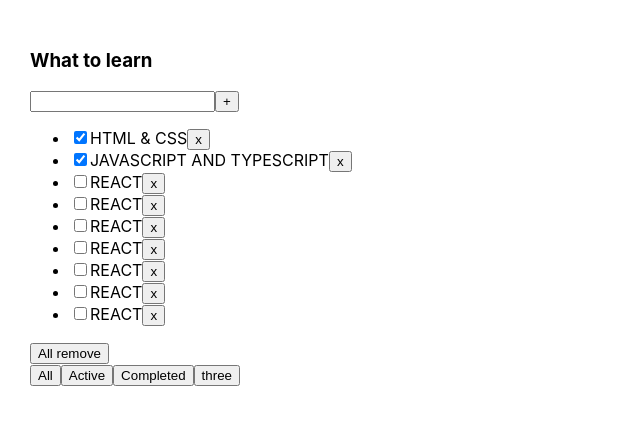
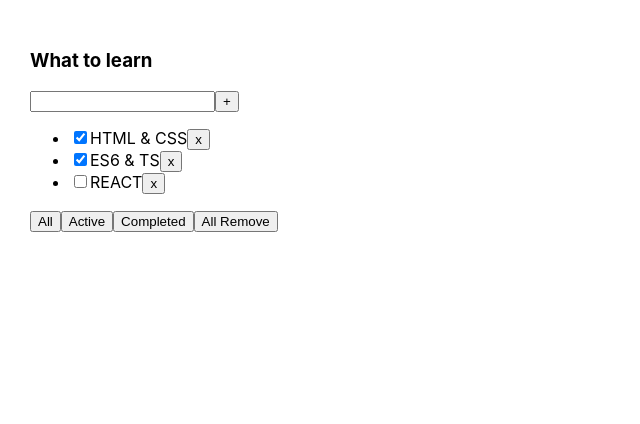
Before and after one commit to MasloyMax/1-todolist, a React (Create React App) app: page / in a window 1280 px wide. Shown: the top 424 px of the page, without its empty margins (0-640 px from the left). Built offline with nearby package versions, Linux system fonts and the light colour scheme.

Commit message:
Commit td

```diff
--- a/package.json
+++ b/package.json
@@ -10,10 +10,12 @@
     "@types/node": "^16.18.1",
     "@types/react": "^18.0.23",
     "@types/react-dom": "^18.0.7",
+    "@types/uuid": "^9.0.0",
     "react": "^18.2.0",
     "react-dom": "^18.2.0",
     "react-scripts": "5.0.1",
     "typescript": "^4.8.4",
+    "uuid": "^9.0.0",
     "web-vitals": "^2.1.4"
   },
   "scripts": {
--- a/src/App.tsx
+++ b/src/App.tsx
@@ -1,14 +1,63 @@
 import React, {useEffect, useState} from 'react';
 import './App.css';
 import TodoList, {TaskType} from "./Component/TodoList";
-import {type} from "os";
+import {v1} from "uuid";
+
+export type FilterValuesType = "all" | "active" | "completed" | 'AllRemove'
 
 function App() {
+    const todoListTitle: string = "What to learn";
+
+    const [tasks, setTasks] = useState<Array<TaskType>>([
+        {id: v1(), title: "HTML & CSS", isDone: true},
+        {id: v1(), title: "ES6 & TS", isDone: true},
+        {id: v1(), title: "REACT", isDone: false},
+    ])
+
+    const [filter, setFilter] = useState<FilterValuesType> ("all")
+
+    const addTask = (value:string) => {
+      let newTask = {id: v1(), title: value, isDone: false}
+        setTasks([newTask,...tasks])
+    }
+
+    const removeTask = (taskId: string) => {
+        setTasks(tasks.filter(t => t.id !== taskId))
+    }
+
+    const allRemoveTask = () => {
+      setTasks([])
+    }
+
+    const changeFilter = (filter: FilterValuesType) => {
+        setFilter(filter)
+    }
+
+    useEffect( ()=>{console.log(tasks)},[tasks])
+
+    const getFilteredTasksForRender = () => {
+        switch (filter) {
+            case "active":
+                return tasks.filter(t => t.isDone === false)
+            case "completed":
+                return tasks.filter(t => t.isDone === true)
+            default:
+                return tasks
+        }
+    }
+
+    const filteredTasksForRender: Array<TaskType> = getFilteredTasksForRender()
+
     return (
         <div className="App">
-            <TodoList />
+                <TodoList title={todoListTitle}
+                          tasks={filteredTasksForRender}
+                          remove={removeTask}
+                          changeFilter={changeFilter}
+                          addTask={addTask}
+                          allRemoveTask={allRemoveTask}/>
         </div>
-    )
+    );
 }
 
-export default App
+export default App;
--- a/src/Component/TodoList.tsx
+++ b/src/Component/TodoList.tsx
@@ -1,97 +1,74 @@
-import React, {useState} from "react";
+import React, {ChangeEvent, useState, KeyboardEvent} from 'react';
+import {FilterValuesType} from "../App";
 
-// type TodoListPropsType = {
-//     title?: string
-//     tasks: Array<TaskType>
-//     removeTask: (taskId: number) => void
-//     changeFilter: (filter:FilterValuesType) => void
-//     changeAllRemove:(remove:DeleteButtonType) => void
-// }
+type TodoListPropsType = {
+    title: string
+    tasks: Array<TaskType>
+    remove: (taskId: string) => void
+    changeFilter: (filter: FilterValuesType) => void
+    addTask: (value: string) => void
+    allRemoveTask: () => void
+}
 
 export type TaskType = {
-    id: number
+    id: string
     title: string
     isDone: boolean
 }
-export type FilterValuesType = 'all' | 'active' | 'completed' | 'three'
-// export type DeleteButtonType = 'delete'| []
 
-const TodoList = () => {
-    const todoListTitle: string = 'What to learn'
-    let [tasks, setTasks] = useState([
-        {id: 1, title: "HTML & CSS", isDone: true},
-        {id: 2, title: "JAVASCRIPT AND TYPESCRIPT", isDone: true},
-        {id: 4, title: "REACT", isDone: false},
-        {id: 5, title: "REACT", isDone: false},
-        {id: 6, title: "REACT", isDone: false},
-        {id: 7, title: "REACT", isDone: false},
-        {id: 8, title: "REACT", isDone: false},
-        {id: 9, title: "REACT", isDone: false},
-        {id: 10, title: "REACT", isDone: false}
-    ])
+const TodoList = (props: TodoListPropsType) => {
+    const tasksItems = props.tasks.length
+        ? props.tasks.map((task: TaskType) => {
+            const onClickRemoveTaskHandler = () => {
+                props.remove(task.id)
+            }
+            return (<li key={task.id}>
+                <input type="checkbox" checked={task.isDone}/>
+                <span>{task.title}</span>
+                <button onClick={onClickRemoveTaskHandler}>x</button>
+            </li>)
+        })
+        : <span>Tasks list is empty</span>
 
-    const removeTask = (id?: number) => {
-        setTasks(id ? tasks.filter((t) => t.id !== id) : [])// если id true(?) то закидываем таски если false(:) то пустой массив
+    const [value, setValue] = useState<string>('')
+
+    const onChangeHandler = (e: ChangeEvent<HTMLInputElement>) => {
+        setValue(e.currentTarget.value)
+    }
+    const addTaskHandler = () => {
+        props.addTask(value);
+        setValue('')
+    }
+    const opnKeuDownAddTaskHandler = (e: KeyboardEvent<HTMLInputElement>) => e.key === 'Enter' && addTaskHandler()
+
+    const getOnClickSetFilterHandler = (filter: FilterValuesType) => () => props.changeFilter(filter)
+
+    const allRemoveTaskHandler = () => {
+      props.allRemoveTask()
     }
 
-    let [filter, setFilter] = useState<FilterValuesType>('all')
-
-
-    const filterButton = () => {
-        switch (filter) {
-            case 'active':
-                return tasks.filter((t) => t.isDone === true)
-            case 'completed':
-                return tasks.filter((t) => t.isDone === false)
-            case 'three':
-                return tasks.slice(0, 3)
-            default:
-                return tasks
-        }
-    }
-
-    const filteredTasks: Array<TaskType> = filterButton()
-
-
-    const changeFilter = (filter: FilterValuesType) => {
-        setFilter(filter)
-    }
-
-    // const changeAllRemove = (remove:DeleteButtonType) => {
-    //     if(remove === 'delete'){
-    //         return setTasks([])
-    //     }
-    // }
-
-    let newTask = filteredTasks.length
-        ? filteredTasks.map((t: TaskType) => {
-            return <li key={t.id}>
-                <input type="checkbox" checked={t.isDone}/>
-                <span>{t.title}</span>
-                <button onClick={() => removeTask(t.id)}>x</button>
-            </li>
-        }) : <span>Loading</span>
     return (
         <div>
-            <h3>{todoListTitle}</h3>
+            <h3>{props.title}</h3>
             <div>
-                <input/>
-                <button>+</button>
+                <input value={value}
+                       onChange={onChangeHandler}
+                       onKeyDown={opnKeuDownAddTaskHandler}
+                />
+                <button onClick={addTaskHandler}>+
+                </button>
             </div>
             <ul>
-                {newTask}
+                {tasksItems}
             </ul>
             <div>
-                <button onClick={() => removeTask()}>All remove</button>
-            </div>
-            <div>
-                <button onClick={() => changeFilter('all')}>All</button>
-                <button onClick={() => changeFilter('active')}>Active</button>
-                <button onClick={() => changeFilter('completed')}>Completed</button>
-                <button onClick={() => changeFilter('three')}>three</button>
+                <button onClick={getOnClickSetFilterHandler('all')}>All</button>
+                <button onClick={getOnClickSetFilterHandler('active')}>Active</button>
+                <button onClick={getOnClickSetFilterHandler('completed')}>Completed</button>
+                <button onClick={allRemoveTaskHandler}>All Remove</button>
             </div>
         </div>
-    )
-}
+    );
+};
 
-export default TodoList
+export default TodoList;
```
Also changed, not shown: 1 other file (tests, documents, lock files or other folders).
